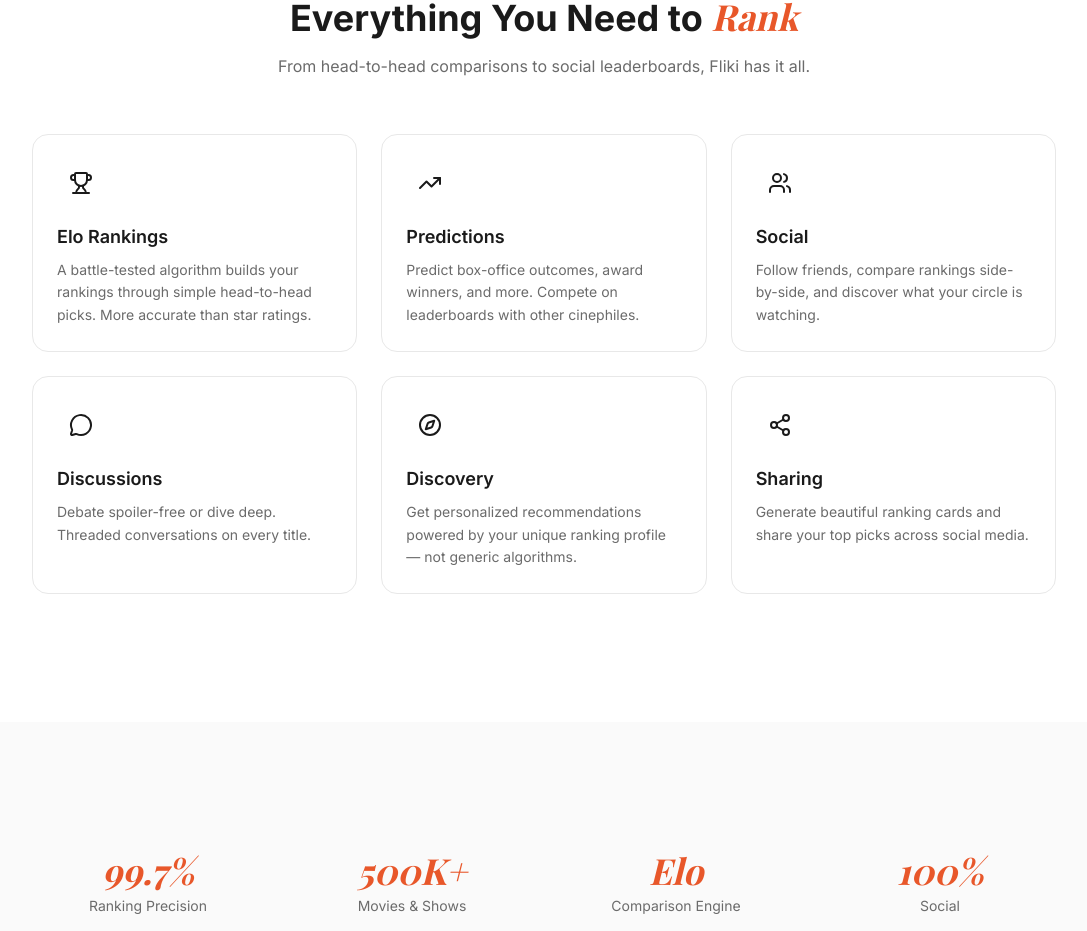
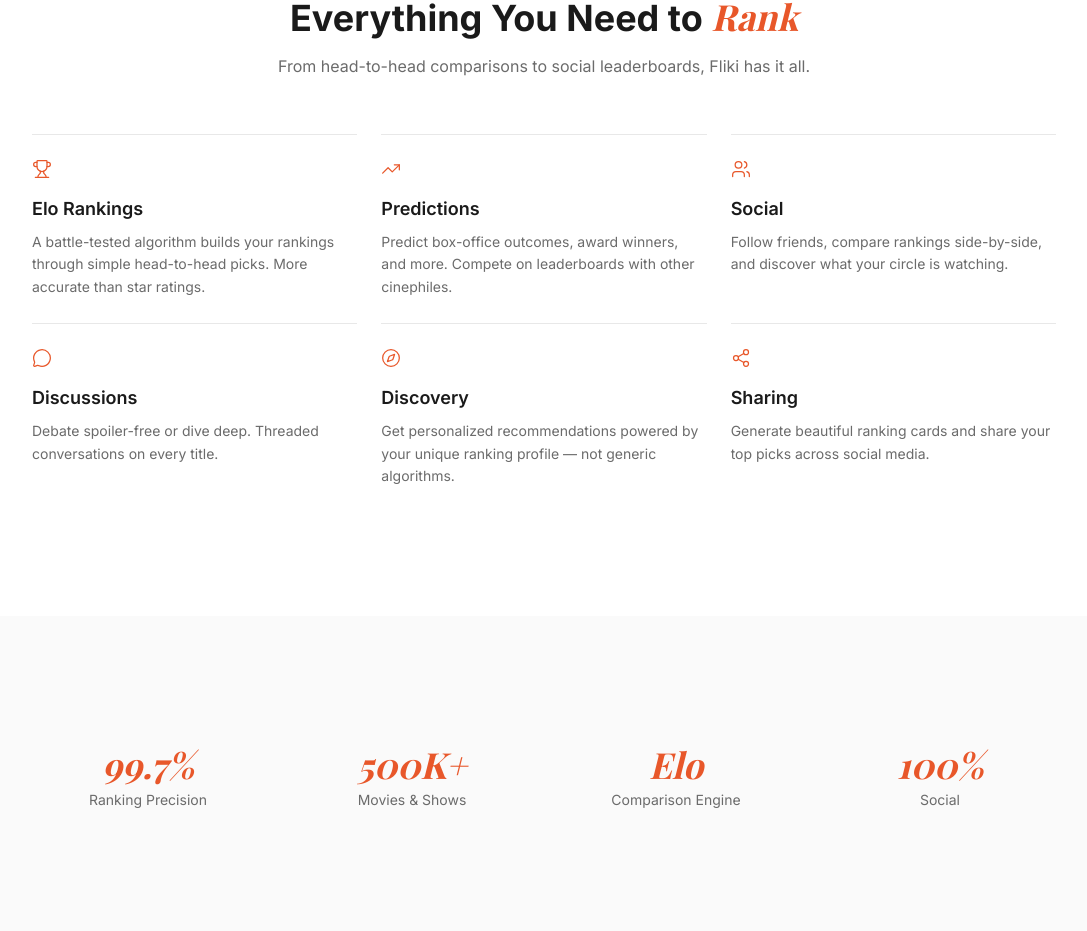
Before and after one commit to FlikiApp/FlikiApp-Web, a React (Vite) app: page / in a window 1280 px wide. Shown: the part 1492-2423 px from the top of the page, without its empty margins (96-1183 px from the left). Built offline with nearby package versions, Linux system fonts and the light colour scheme; a web font is replaced by a local one.

Commit message:
Simplify feature card to border-top divider style

```diff
--- a/src/components/ui/FeatureCard.tsx
+++ b/src/components/ui/FeatureCard.tsx
@@ -10,11 +10,9 @@
 
 export default function FeatureCard({ icon: Icon, title, description, index = 0 }: FeatureCardProps) {
   return (
-    <AnimatedSection delay={index * 0.1}>
-      <div className="bg-surface-card border border-border-subtle rounded-2xl p-6 hover:border-fliki-blue/40 transition-all duration-300 h-full">
-        <div className="w-12 h-12 rounded-xl bg-gradient-to-br from-fliki-cyan/20 to-fliki-purple/20 flex items-center justify-center mb-4">
-          <Icon className="w-6 h-6 text-fliki-cyan" />
-        </div>
+    <AnimatedSection delay={index * 0.08}>
+      <div className="border-t border-border-subtle pt-6 h-full">
+        <Icon className="w-5 h-5 text-accent mb-4" strokeWidth={1.5} />
         <h3 className="text-lg font-semibold text-text-primary mb-2">{title}</h3>
         <p className="text-text-secondary text-sm leading-relaxed">{description}</p>
       </div>
```
